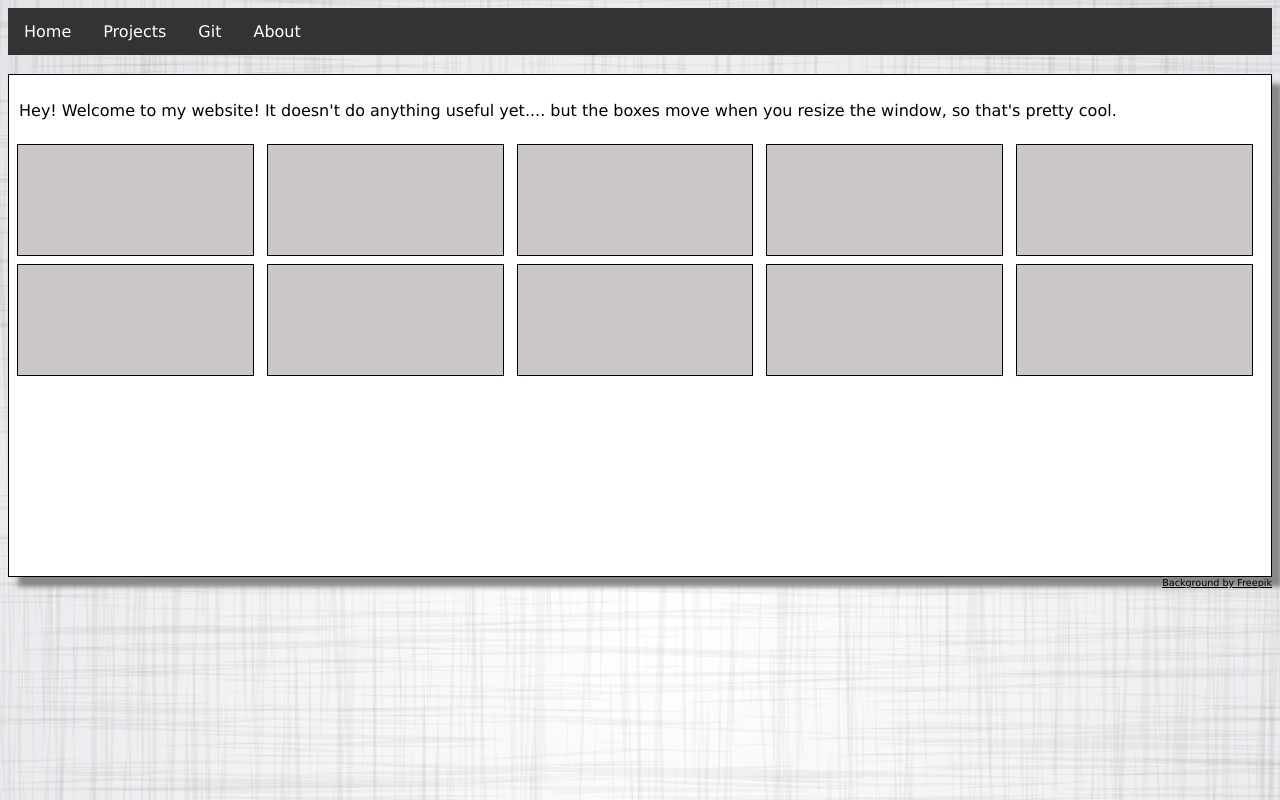
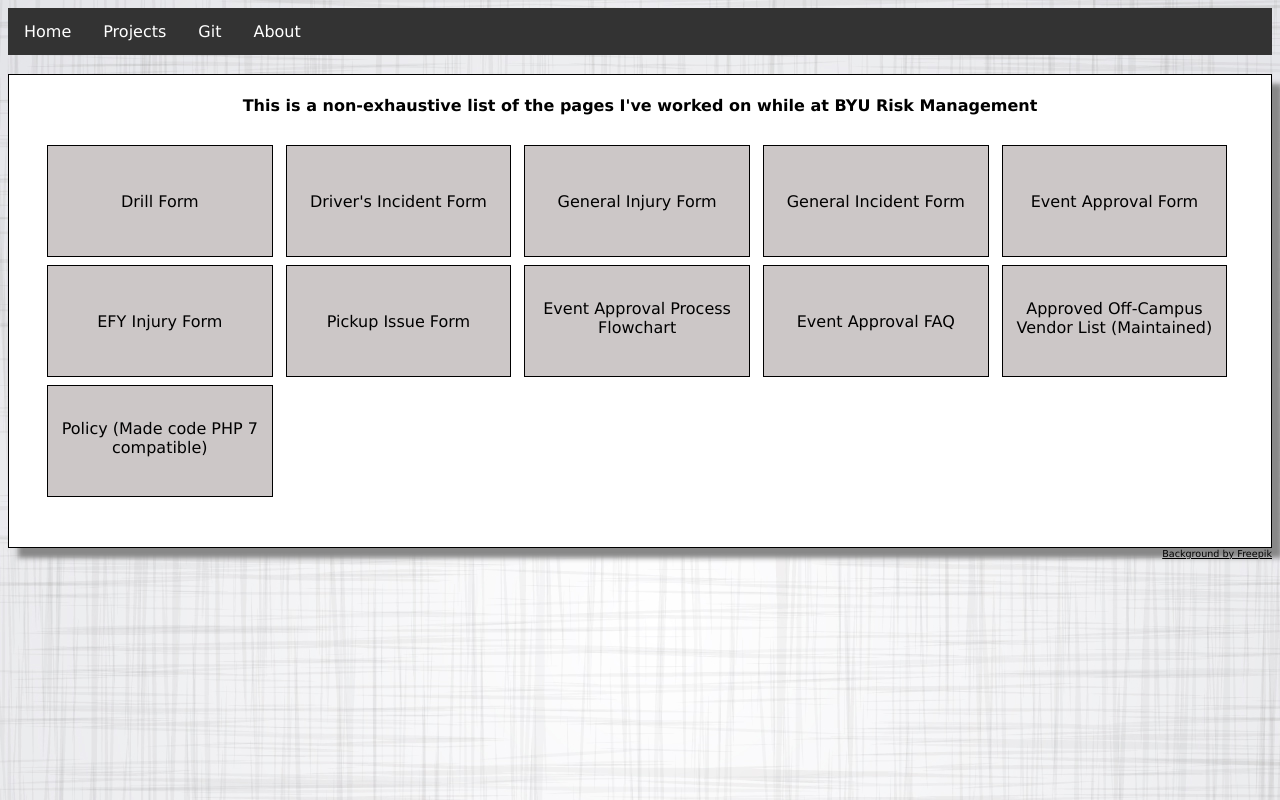
Before and after one commit to bryantmh/Website, a PHP site: page /projects.php in a window 1280 px wide. Run offline with PHP 8.4, Linux system fonts and the light colour scheme; some libraries are stand-ins or nearby versions.

Commit message:
Updated website and added a lot of cool stuff

```diff
--- a/projects.php
+++ b/projects.php
@@ -7,46 +7,22 @@
 		<li><a href="./index.php">Home</a></li>
 		<li><a href="./projects.php">Projects</a></li>
 		<li><a href="https://gitlab.com/bryanthinton01">Git</a></li>
-		<li><a href="./about">About</a></li>
+		<li><a href="./about.php">About</a></li>
 	</ul><br>
 	<div class='parent'>
-		<p> Hey! Welcome to my website! It doesn't do anything useful yet.... but the boxes move when you resize the window, so that's pretty cool.</p>
-	    <div class='box'>
-	        <!-- <p class='box2'>This is a test textbox</p> -->
-	    </div>
-	    <div class='box'>
-	        <!-- <p class='box2'>This is another test textbox.....</p> -->
-	    </div>
-	    <div class='box'>
-	        <!-- <p class='box2'>And another</p> -->
-	    </div>
-	    <div class='box'>
-	        <!-- <p class='box2'>And another.....</p> -->
-	    </div>
-	    <div class='box'>
-	        <!-- <p class='box2'>And.... another</p> -->
-	    </div>
-	    <div class='box'>
-	        <!-- <p class='box2'>Another???</p> -->
-	    </div>
-	    <div class='box'>
-	        <!-- <p class='box2'>Okay, last one now, I promise....</p> -->
-	    </div>
-	    <div class='box'>
-	        <!-- <p class='box2'>LOL, JK</p> -->
-	    </div>
-	    <div class='box'>
-	        <!-- <p class='box2'>This is the last one</p> -->
-	    </div>
-	   <!--  <div class='box'>
-	        <input type='button' value="Button" onclick="testFunction()" style="width: 100%; height: 100%;">
-	    </div> -->
-	    <div class='box'>
-	        <p class='box2' id='add'></p>
-	    </div>
-	    <!-- <div class='box'>
-	        <input type='button' value="Button" onclick="testFunction()" style="width: 100%; height: 100%;">
-	    </div> -->
+		<h4 style="text-align: center;"> This is a non-exhaustive list of the pages I've worked on while at BYU Risk Management</h4>
+	    <a class="button box" href="https://risk.byu.edu/forms/drill"><p class="box2">Drill Form</p></a>
+	    <a class="button box" href="https://risk.byu.edu/forms/driverincident"><p class="box2">Driver's Incident Form</p></a>
+		<a class="button box" href="https://risk.byu.edu/forms/generalinjury"><p class="box2">General Injury Form</p></a>
+		<a class="button box" href="https://risk.byu.edu/forms/safetyreport"><p class="box2">General Incident Form</p></a>
+		<a class="button box" href="https://risk.byu.edu/forms/eventapproval"><p class="box2">Event Approval Form</p></a>
+		<a class="button box" href="https://risk.byu.edu/forms/youthinjury"><p class="box2">EFY Injury Form</p></a>
+		<a class="button box" href="https://risk.byu.edu/forms/pickupissue"><p class="box2">Pickup Issue Form</p></a>
+		<a class="button box" href="https://risk.byu.edu/insurance/events.php"><p class="box3">Event Approval Process Flowchart</p></a>
+		<a class="button box" href="https://risk.byu.edu/insurance/eventsFAQ.php"><p class="box2">Event Approval FAQ</p></a>
+		<a class="button box" href="https://risk.byu.edu/insurance/vendorlist.php"><p class="box3">Approved Off-Campus Vendor List (Maintained)</p></a>
+		<a class="button box" href="https://policy.byu.edu"><p class="box3">Policy (Made code PHP 7 compatible)</p></a>
+
 	</div>
 </body>
 
--- a/script.js
+++ b/script.js
@@ -6,11 +6,12 @@ function testFunction() {
      jQuery("#add").html(this.responseText);
     }
   };
-  xhttp.open("GET", "untitled.txt", true);
+  xhttp.open("GET", "Lorem Ipsum.php", true);
   xhttp.send();
+  // jQuery("#add").show();
 }
 
-jQuery('#studentService').click(function(e) {
-	e.preventDefault();
-	jQuery('#studentServiceText').fadeToggle(100);
-});
+// jQuery('#studentService').click(function(e) {
+// 	e.preventDefault();
+// 	jQuery('#studentServiceText').fadeToggle(100);
+// });
--- a/style.css
+++ b/style.css
@@ -14,8 +14,16 @@
 .box2 {
    position: relative;
    top: 50%;
-   transform: translateY(-50%);
+   transform: translateY(-120%);
    text-align: center;
+   padding-left: 0px;
+}
+.box3 {
+   position: relative;
+   top: 50%;
+   transform: translateY(-100%);
+   text-align: center;
+   padding-left: 0px;
 }
 
 body {
@@ -54,9 +62,11 @@ p {
     padding-bottom: -5px;
 }
 .parent {
-    padding-bottom: 200px;
+    padding-left: 30px;
+    padding-right: 30px;
+    padding-bottom: 50px;
     background-color: white;
-    max-width: 1410px;
+    max-width: 1210px;
     margin: auto;
     box-shadow: 10px 10px 5px #888888;
     border: 1px solid black;
@@ -81,3 +91,12 @@ p {
         width: 46%;
     }
 }
+
+a.button {
+    -webkit-appearance: button;
+    -moz-appearance: button;
+    appearance: button;
+
+    text-decoration: none;
+    color: initial;
+}
--- a/untitled.txt
+++ /dev/null
@@ -1 +0,0 @@
-Stuff....
```
Also changed, not shown: Lorem Ipsum.php (added, +9 -0 lines), about.php (added, +28 -0 lines), index.php (+8 -10 lines), img/family.jpg (added), 1 other file.
